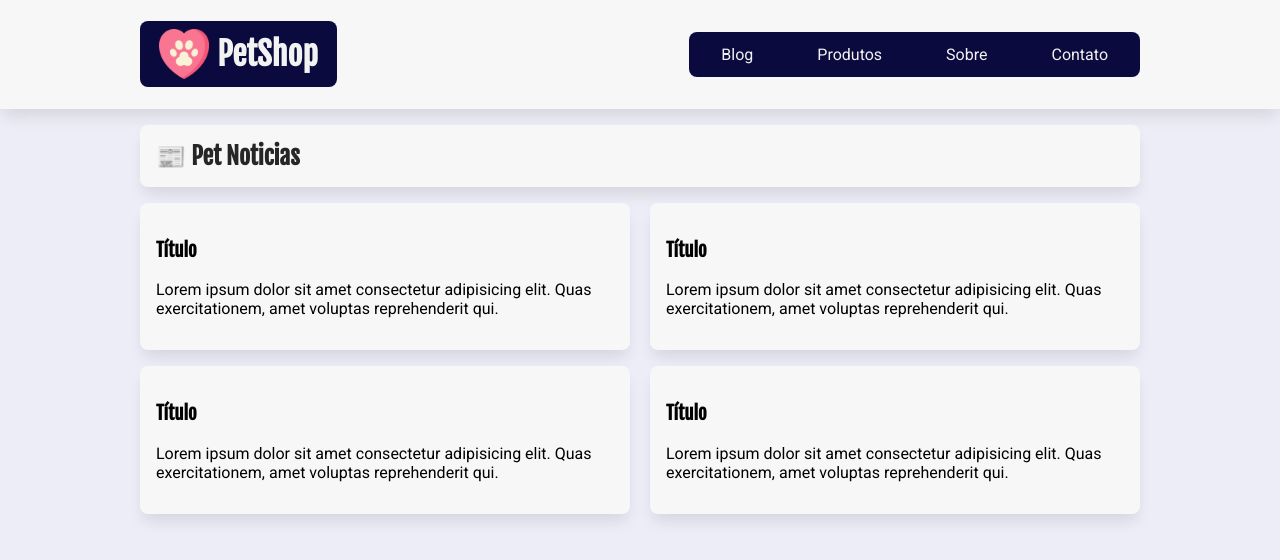
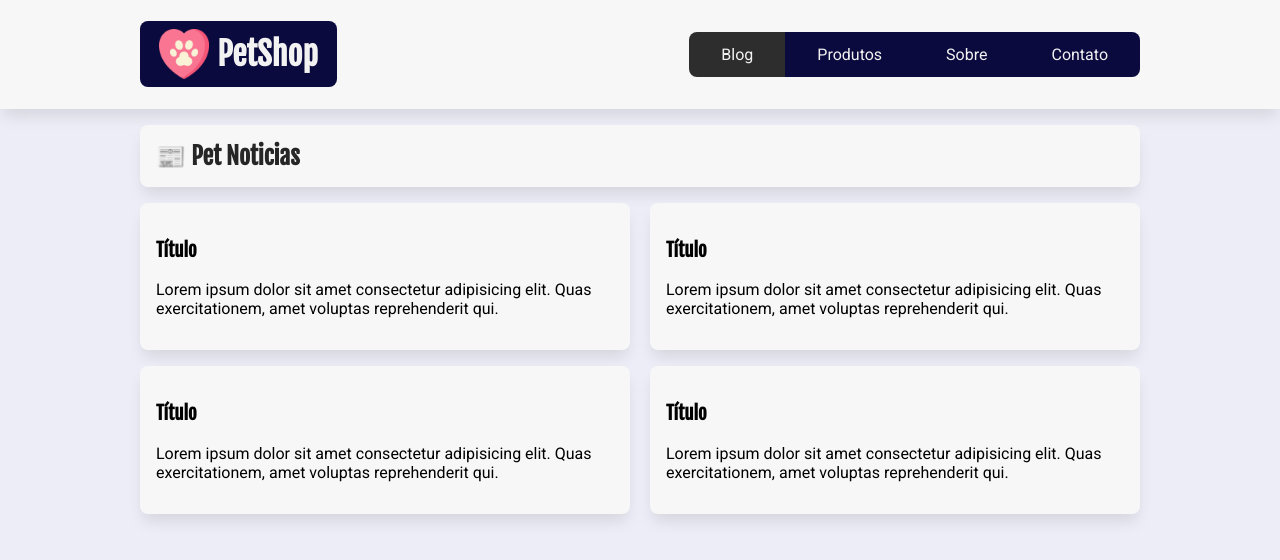
Before and after one commit to PallomaHortencio/petshop-palloma, a React (Create React App) app: page / in a window 1280 px wide. Shown: the top 560 px of the page. Built offline with nearby package versions, Linux system fonts and the light colour scheme.

Commit message:
Aplicação activeClassName

```diff
--- a/src/components/Menu/Menu.jsx
+++ b/src/components/Menu/Menu.jsx
@@ -4,10 +4,18 @@
 const Menu = () => {
   return (
     <nav>
-      <NavLink to="/">Blog</NavLink>
-      <NavLink to="/produtos">Produtos</NavLink>
-      <NavLink to="sobre">Sobre</NavLink>
-      <NavLink to="/contato">Contato</NavLink>
+      <NavLink activeClassName={estilos.ativo} exact to="/">
+        Blog
+      </NavLink>
+      <NavLink activeClassName={estilos.ativo} to="/produtos">
+        Produtos
+      </NavLink>
+      <NavLink activeClassName={estilos.ativo} to="sobre">
+        Sobre
+      </NavLink>
+      <NavLink activeClassName={estilos.ativo} to="/contato">
+        Contato
+      </NavLink>
     </nav>
   );
 };
--- a/src/components/Menu/Menu.module.css
+++ b/src/components/Menu/Menu.module.css
@@ -28,7 +28,7 @@
 }
 
 nav a.ativo {
-  background-color: #0c0c0d;
+  background-color: #2d2d2e;
 }
 
 @media screen and (min-width: 700px) {
```
